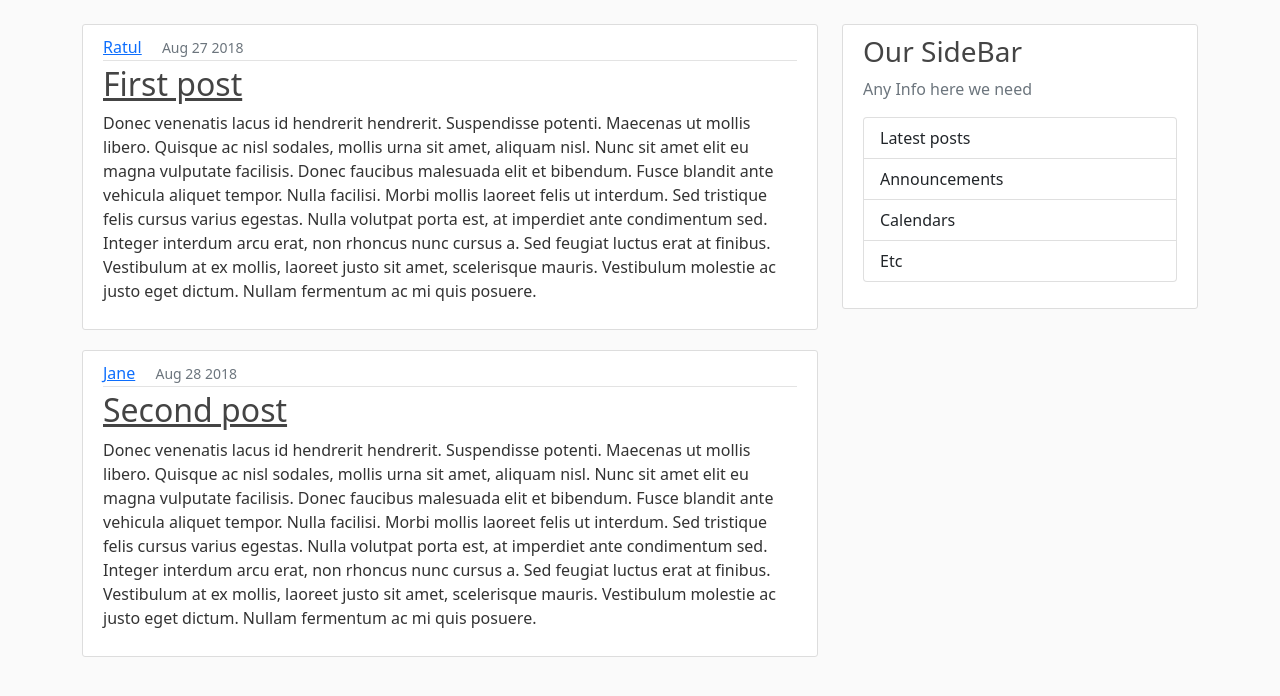
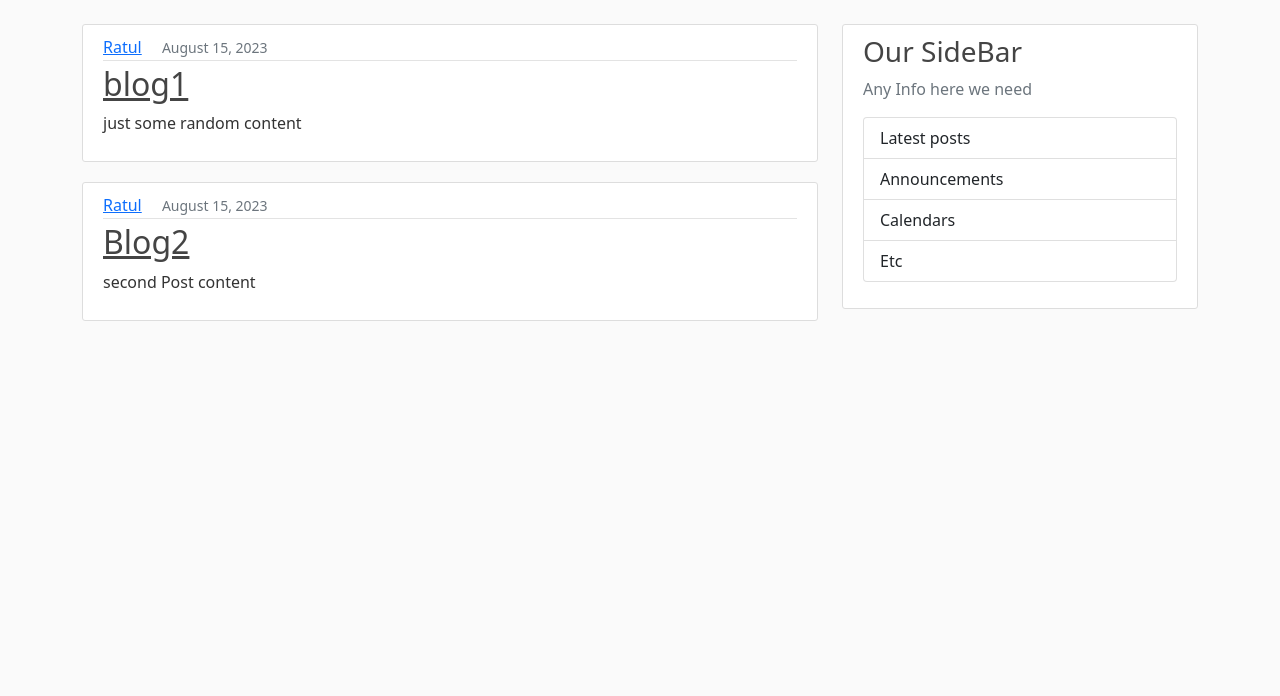
Before and after one commit to ratul-sraj/blogposts, a Django app: page / in a window 1280 px wide. Shown: the part 56-752 px from the top of the page. Run offline with Django 4.2, Linux system fonts and the light colour scheme; data comes from the database, SQL or seed files in the repository.

Commit message:
removed the hardcoded post from views.py

```diff
--- a/blog/templates/blog/home.html
+++ b/blog/templates/blog/home.html
@@ -5,7 +5,7 @@
             <div class="media-body">
                 <div class="article-metadata">
                     <a class="me-3 text-capitalize" href="#">{{ post.author }}</a>
-                    <small class="text-muted" href="#">{{ post.date_posted }}</small>
+                    <small class="text-muted" href="#">{{ post.date_posted|date:"F d, Y" }}</small>
                 </div>
                 <h2>
                     <a class="article-title" href="#">{{ post.title }}</a>
--- a/blog/views.py
+++ b/blog/views.py
@@ -1,41 +1,13 @@
 from typing import List, Dict
 
 from django.shortcuts import render
-
-posts: list[dict[str, str] | dict[str, str]] = [
-    {
-        "author": "ratul",
-        "title": "First post",
-        "content": "Donec venenatis lacus id hendrerit hendrerit. Suspendisse potenti. "
-                   "Maecenas ut mollis libero. Quisque ac nisl sodales, mollis urna sit amet, "
-                   "aliquam nisl. Nunc sit amet elit eu magna vulputate facilisis. Donec faucibus malesuada elit et bibendum. "
-                   "Fusce blandit ante vehicula aliquet tempor. Nulla facilisi. Morbi mollis laoreet felis ut interdum. Sed tristique "
-                   "felis cursus varius egestas. Nulla volutpat porta est, at imperdiet ante condimentum sed. Integer interdum arcu "
-                   "erat, non rhoncus nunc cursus a. Sed feugiat luctus erat at finibus. Vestibulum at ex mollis, "
-                   "laoreet justo sit amet, scelerisque mauris. Vestibulum molestie ac justo eget dictum. Nullam fermentum ac "
-                   "mi quis posuere.",
-        "date_posted": "Aug 27 2018"
-
-    }, {
-        "author": "Jane",
-        "title": "Second post",
-        "content": "Donec venenatis lacus id hendrerit hendrerit. Suspendisse potenti. "
-                   "Maecenas ut mollis libero. Quisque ac nisl sodales, mollis urna sit amet, "
-                   "aliquam nisl. Nunc sit amet elit eu magna vulputate facilisis. Donec faucibus malesuada elit et bibendum. "
-                   "Fusce blandit ante vehicula aliquet tempor. Nulla facilisi. Morbi mollis laoreet felis ut interdum. Sed tristique "
-                   "felis cursus varius egestas. Nulla volutpat porta est, at imperdiet ante condimentum sed. Integer interdum arcu "
-                   "erat, non rhoncus nunc cursus a. Sed feugiat luctus erat at finibus. Vestibulum at ex mollis, "
-                   "laoreet justo sit amet, scelerisque mauris. Vestibulum molestie ac justo eget dictum. Nullam fermentum ac "
-                   "mi quis posuere.",
-        "date_posted": "Aug 28 2018"
-    }
-]
+from .models import Post
 
 
 # Create your views here.
 
 def home(req):
-    context = {"posts": posts}
+    context = {"posts": Post.objects.all()}
     return render(req, 'blog/home.html', context)
 
 
```
